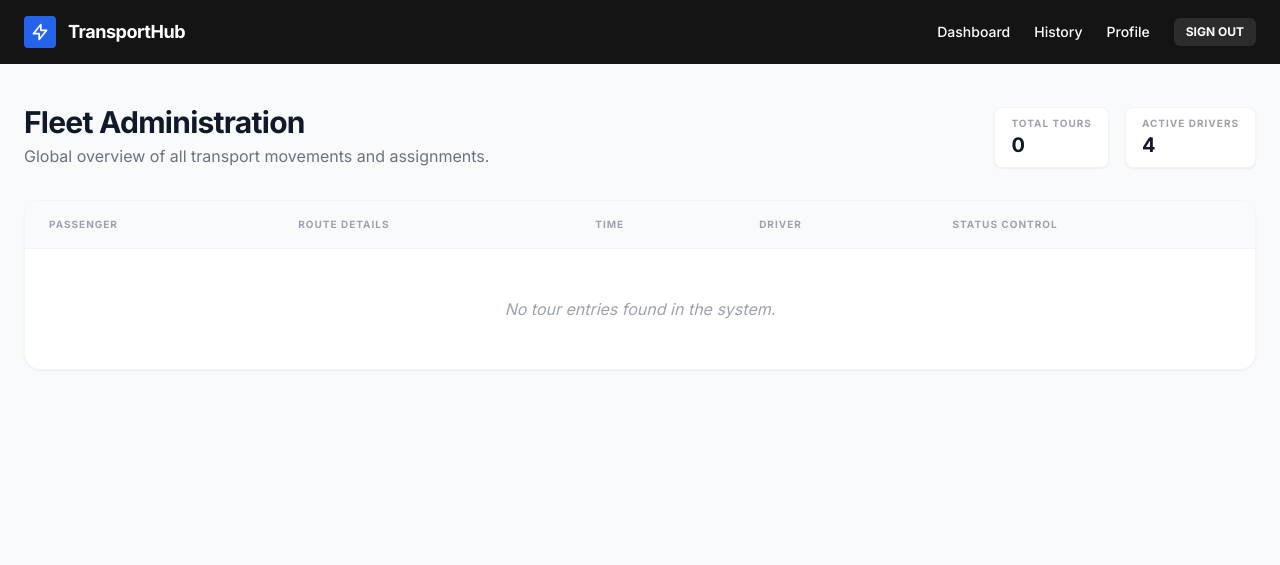
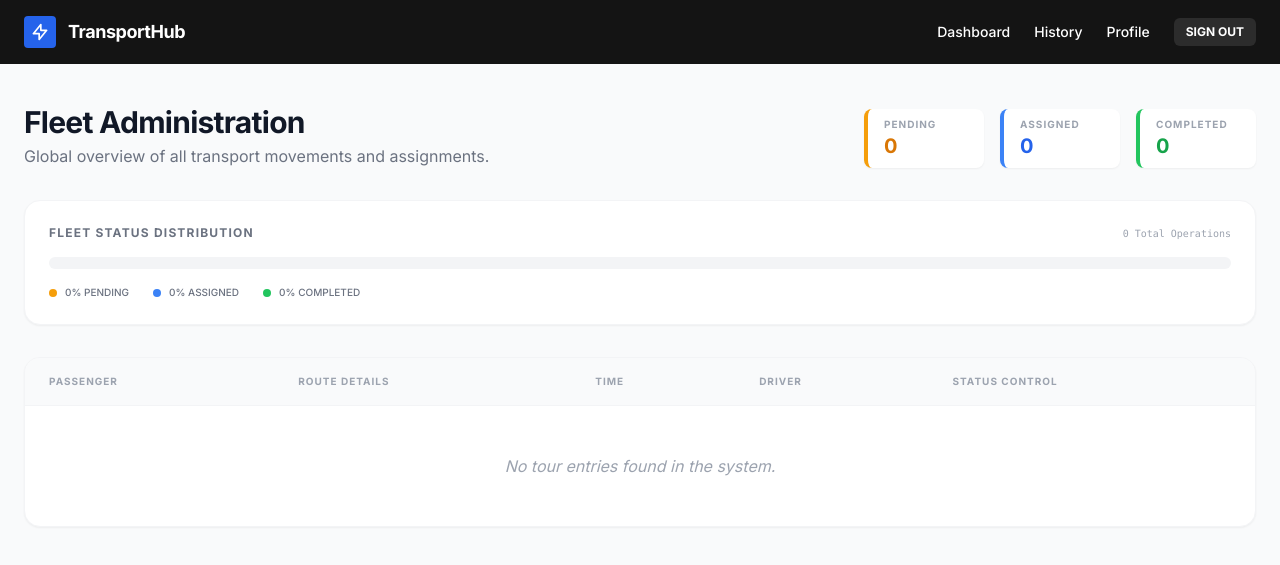
Before and after one commit to shazkhan2/django, a Django app: page /tours/admin-dashboard/ in a window 1280 px wide. Shown: the top 565 px of the page. Run offline with Django 5.2, Linux system fonts and the light colour scheme; the visitor is signed in with stand-in values (Sample User, id 1); data comes from the database, SQL or seed files in the repository; data that the repository does not hold is empty; style sheets or scripts are compiled from the project's sources; some libraries are stand-ins or nearby versions.

Commit message:
graph added to admin dashboard

```diff
--- a/tours/templates/tours/admin_dashboard.html
+++ b/tours/templates/tours/admin_dashboard.html
@@ -8,13 +8,46 @@
             <p class="text-gray-500 mt-1">Global overview of all transport movements and assignments.</p>
         </div>
         <div class="flex gap-4">
-            <div class="bg-white px-4 py-2 rounded-lg border border-gray-100 shadow-sm">
-                <span class="text-[10px] font-bold uppercase tracking-widest text-gray-400 block">Total Tours</span>
-                <span class="text-xl font-bold">{{ tours.count }}</span>
+            <div class="bg-white px-4 py-2 rounded-lg border-l-4 border-amber-500 shadow-sm min-w-[120px]">
+                <span class="text-[10px] font-bold uppercase tracking-widest text-gray-400 block">Pending</span>
+                <span class="text-xl font-bold text-amber-600">{{ pending_tours_count|default:0 }}</span>
             </div>
-            <div class="bg-white px-4 py-2 rounded-lg border border-gray-100 shadow-sm">
-                <span class="text-[10px] font-bold uppercase tracking-widest text-gray-400 block">Active Drivers</span>
-                <span class="text-xl font-bold">{{ drivers_count|default:"4" }}</span>
+            <div class="bg-white px-4 py-2 rounded-lg border-l-4 border-blue-500 shadow-sm min-w-[120px]">
+                <span class="text-[10px] font-bold uppercase tracking-widest text-gray-400 block">Assigned</span>
+                <span class="text-xl font-bold text-blue-600">{{ assigned_tours_count|default:0 }}</span>
+            </div>
+            <div class="bg-white px-4 py-2 rounded-lg border-l-4 border-green-500 shadow-sm min-w-[120px]">
+                <span class="text-[10px] font-bold uppercase tracking-widest text-gray-400 block">Completed</span>
+                <span class="text-xl font-bold text-green-600">{{ completed_tours_count|default:0 }}</span>
+            </div>
+        </div>
+    </div>
+
+    <!-- Status Distribution Bar -->
+    <div class="mb-8 bg-white p-6 rounded-2xl border border-gray-100 shadow-sm">
+        <div class="flex justify-between items-center mb-4">
+            <h3 class="text-xs font-bold uppercase tracking-widest text-gray-500">Fleet Status Distribution</h3>
+            <span class="text-[10px] font-mono text-gray-400">{{ tours.count }} Total Operations</span>
+        </div>
+
+        <div class="h-3 w-full bg-gray-100 rounded-full flex overflow-hidden">
+            <div style="width: {{ pending_pct }}%" class="bg-amber-500 h-full transition-all duration-1000" title="Pending"></div>
+            <div style="width: {{ assigned_pct }}%" class="bg-blue-500 h-full transition-all duration-1000" title="Assigned"></div>
+            <div style="width: {{ completed_pct }}%" class="bg-green-500 h-full transition-all duration-1000" title="Completed"></div>
+        </div>
+
+        <div class="flex gap-6 mt-4">
+            <div class="flex items-center gap-2">
+                <div class="w-2 h-2 rounded-full bg-amber-500"></div>
+                <span class="text-[10px] font-medium text-gray-500 uppercase">{{ pending_pct|floatformat:0 }}% Pending</span>
+            </div>
+            <div class="flex items-center gap-2">
+                <div class="w-2 h-2 rounded-full bg-blue-500"></div>
+                <span class="text-[10px] font-medium text-gray-500 uppercase">{{ assigned_pct|floatformat:0 }}% Assigned</span>
+            </div>
+            <div class="flex items-center gap-2">
+                <div class="w-2 h-2 rounded-full bg-green-500"></div>
+                <span class="text-[10px] font-medium text-gray-500 uppercase">{{ completed_pct|floatformat:0 }}% Completed</span>
             </div>
         </div>
     </div>
--- a/tours/views.py
+++ b/tours/views.py
@@ -42,9 +42,26 @@ def driver_dashboard(request):
 def admin_dashboard(request):
     tours = Tour.objects.all().order_by('-pickup_time')
     drivers = User.objects.filter(user_type='driver')
+
+    drivers_count = drivers.count()
+    total_count = tours.count()
+    pending_count = tours.filter(status='pending').count()
+    assigned_count = tours.filter(status='assigned').count()
+    completed_count = tours.filter(status='completed').count()
+
+    def get_percent(count):
+        return (count / total_count * 100) if total_count > 0 else 0
+
     return render(request, 'tours/admin_dashboard.html', {
         'tours': tours,
-        'drivers': drivers
+        'drivers': drivers,
+        'drivers_count': drivers_count,
+        'pending_tours_count': pending_count,
+        'assigned_tours_count': assigned_count,
+        'completed_tours_count': completed_count,
+        'pending_pct': get_percent(pending_count),
+        'assigned_pct': get_percent(assigned_count),
+        'completed_pct': get_percent(completed_count),
     })
 
 @login_required
@@ -99,5 +116,7 @@ def update_tour_status(request, tour_id):
         new_status=request.POST.get('status')
         if new_status in dict(Tour.STATUS_CHOICES):
             tour.status=new_status
+            if new_status == 'pending':
+                tour.driver = None
             tour.save()
     return redirect('tours:admin_dashboard')
```
